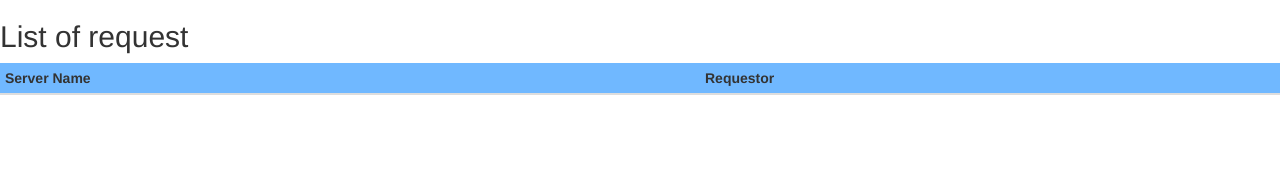
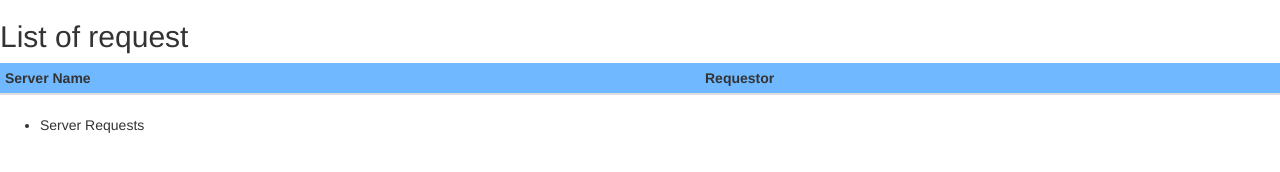
Before and after one commit to Jamason1983/AngularJS-ServerRequest, a website: page src/ServerRequest/wwwroot/Index.html in a window 1280 px wide. Drawn offline with Linux system fonts and the light colour scheme; no server answers.

Commit message:
Update Index

```diff
--- a/src/ServerRequest/wwwroot/Index.html
+++ b/src/ServerRequest/wwwroot/Index.html
@@ -23,6 +23,11 @@
         <div class="span9" id="dvLeftNav">
             <div ng-include src="'/RequestTable.html'"></div>
         </div>
+        <div>
+            <ul>
+                <li>Server Requests</li>
+            </ul>
+        </div>
     </div>
 </body>
 </html>
```
